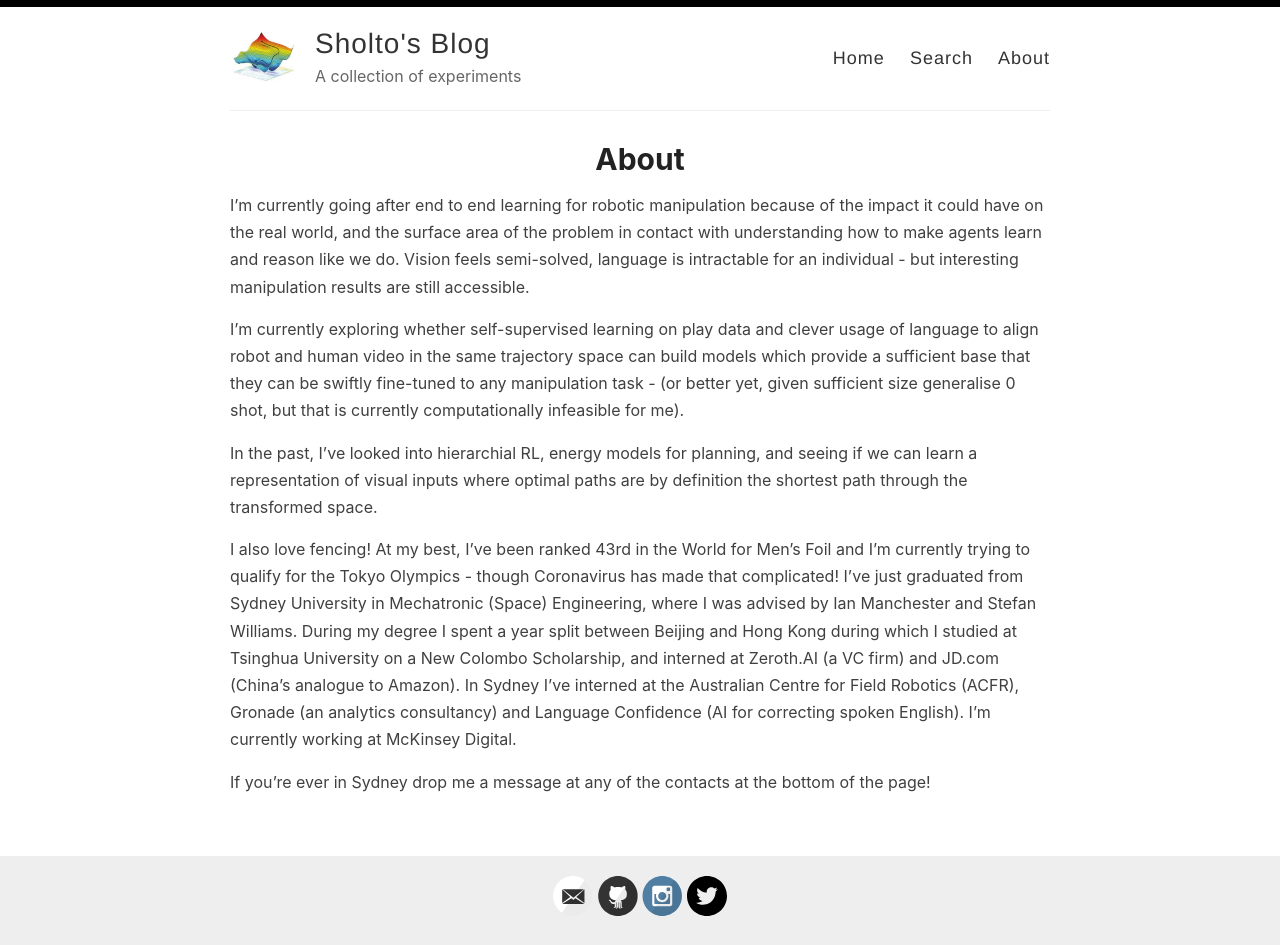
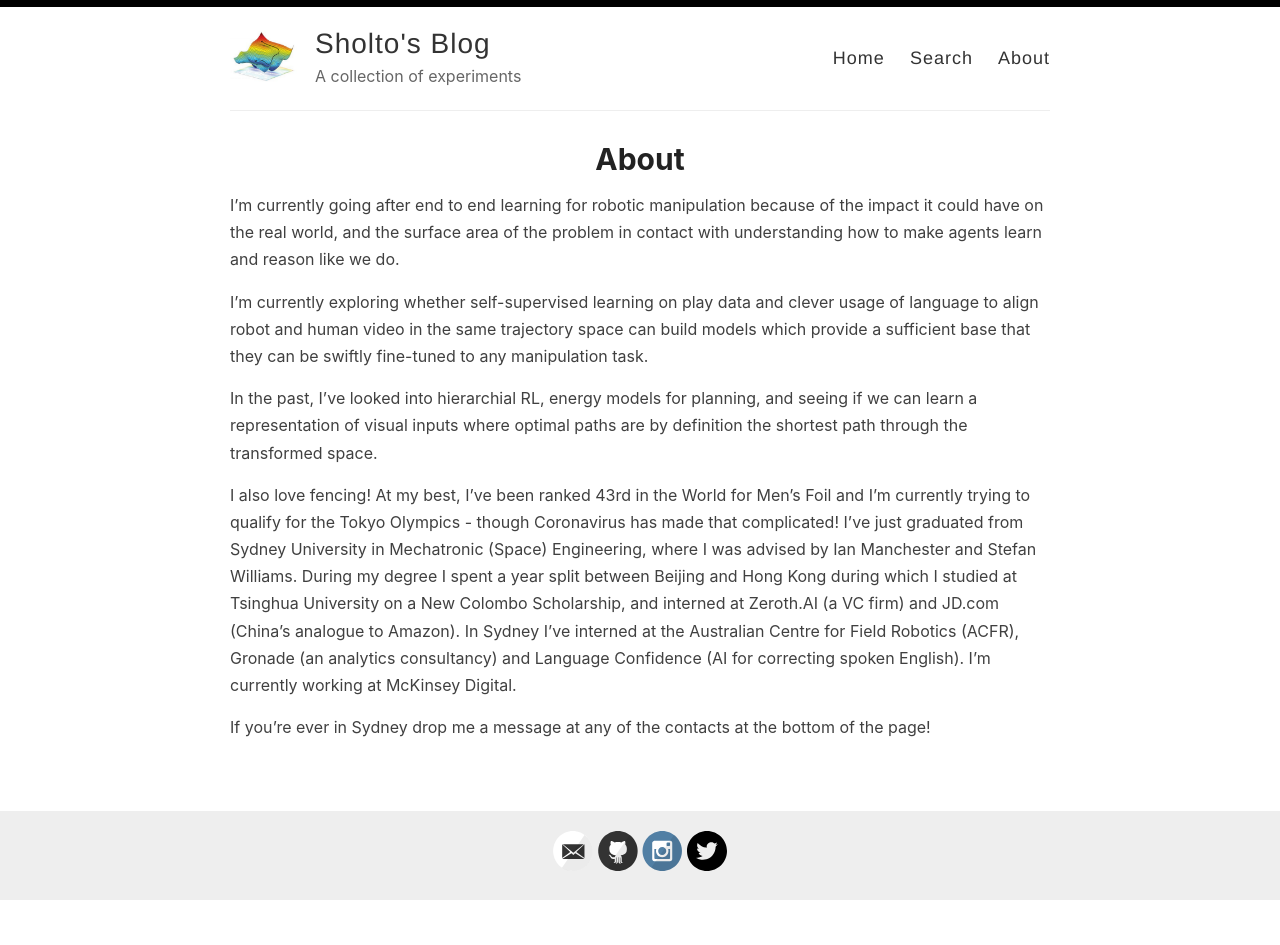
Before and after one commit to sholtodouglas/sholtodouglas.github.io, a Jekyll site: the page built from _pages/about.md, in a window 1280 px wide. Built offline with Jekyll 4.4.1, drawn with Linux system fonts in a browser that asks for light colours; after the commit the page ends 900 px from its top, so only the background shows below that.

Commit message:
Update about.md

```diff
--- a/_pages/about.md
+++ b/_pages/about.md
@@ -4,9 +4,9 @@ title: About
 permalink: /about/
 ---
 
-I'm currently going after end to end learning for robotic manipulation because of the impact it could have on the real world, and the surface area of the problem in contact with understanding how to make agents learn and reason like we do. Vision feels semi-solved, language is intractable for an individual - but interesting manipulation results are still accessible.
+I'm currently going after end to end learning for robotic manipulation because of the impact it could have on the real world, and the surface area of the problem in contact with understanding how to make agents learn and reason like we do.
 
-I'm currently exploring whether self-supervised learning on play data and clever usage of language to align robot and human video in the same trajectory space can build models which provide a sufficient base that they can be swiftly fine-tuned to any manipulation task - (or better yet, given sufficient size generalise 0 shot, but that is currently computationally infeasible for me).
+I'm currently exploring whether self-supervised learning on play data and clever usage of language to align robot and human video in the same trajectory space can build models which provide a sufficient base that they can be swiftly fine-tuned to any manipulation task.
 
 In the past, I've looked into hierarchial RL, energy models for planning, and seeing if we can learn a representation of visual inputs where optimal paths are by definition the shortest path through the transformed space.
 
```
